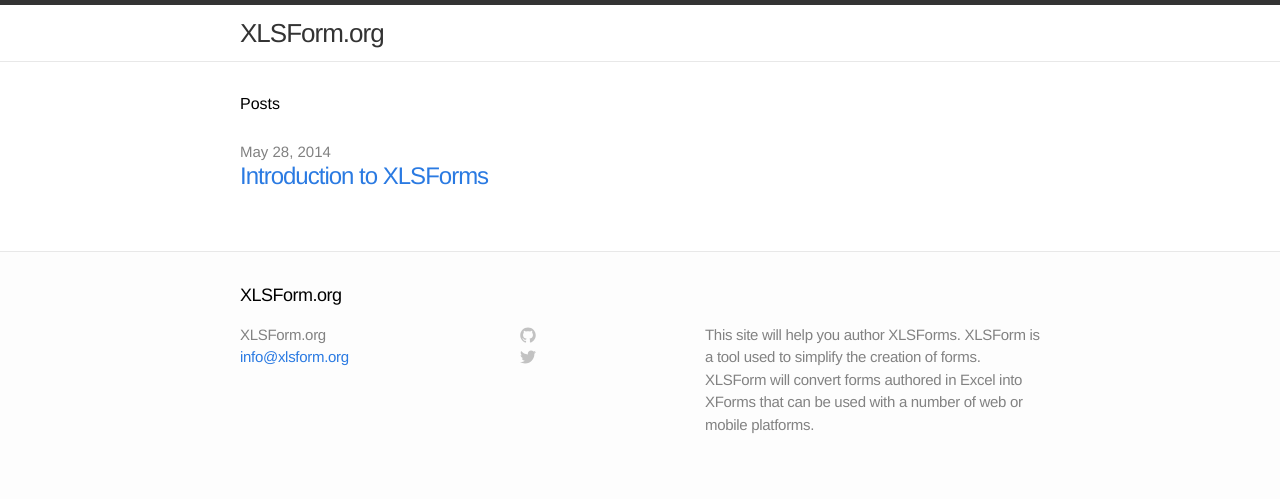
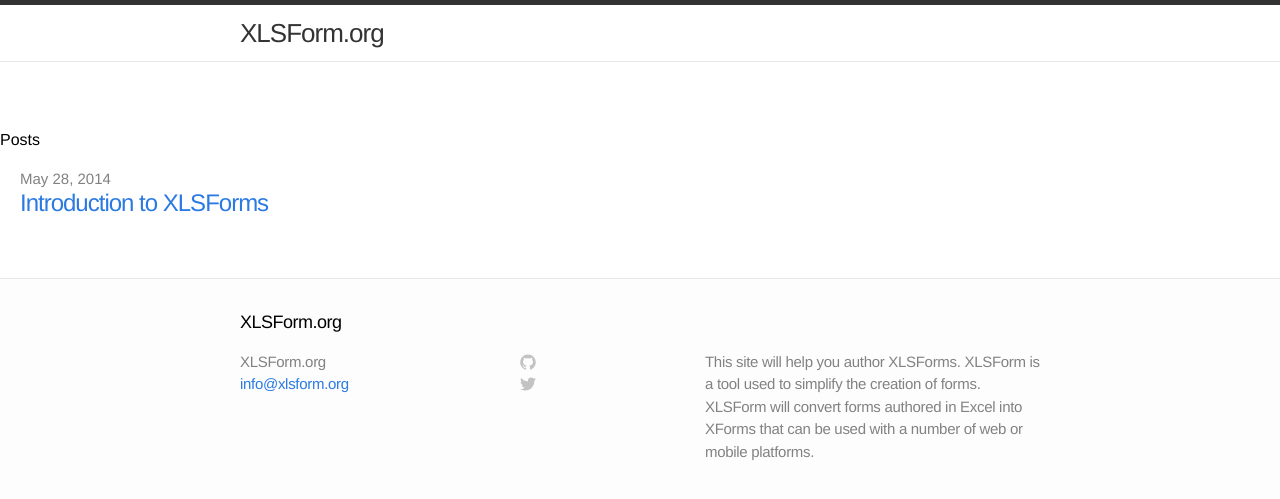
Before and after one commit to XLSForm/xlsform.github.io, a Jekyll site: the page built from index_bak.html, in a window 1280 px wide. Shown: the top 499 px of the page. Built offline with Jekyll 4.4.1, drawn with Linux system fonts in a browser that asks for light colours.

Commit message:
Update default.html

```diff
--- a/_layouts/default.html
+++ b/_layouts/default.html
@@ -8,9 +8,12 @@
     {% include header.html %}
 
     <div class="page-content">
-      <div class="wrap">
-      {{ content }}
-      </div>
+
+      <article class="post-content">
+     {{ content }}
+     </article>
+
+
     </div>
 
     {% include footer.html %}
```
